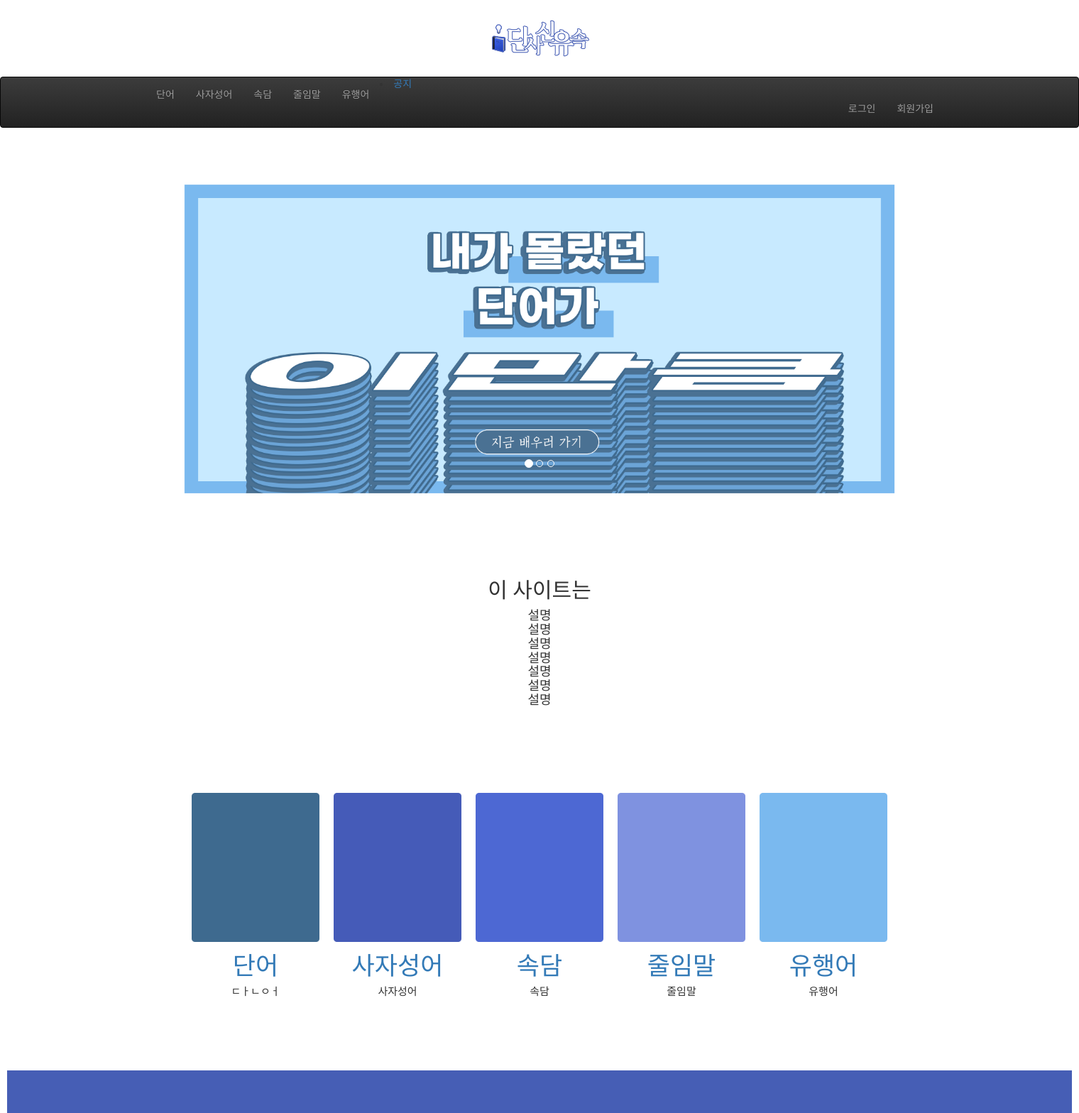
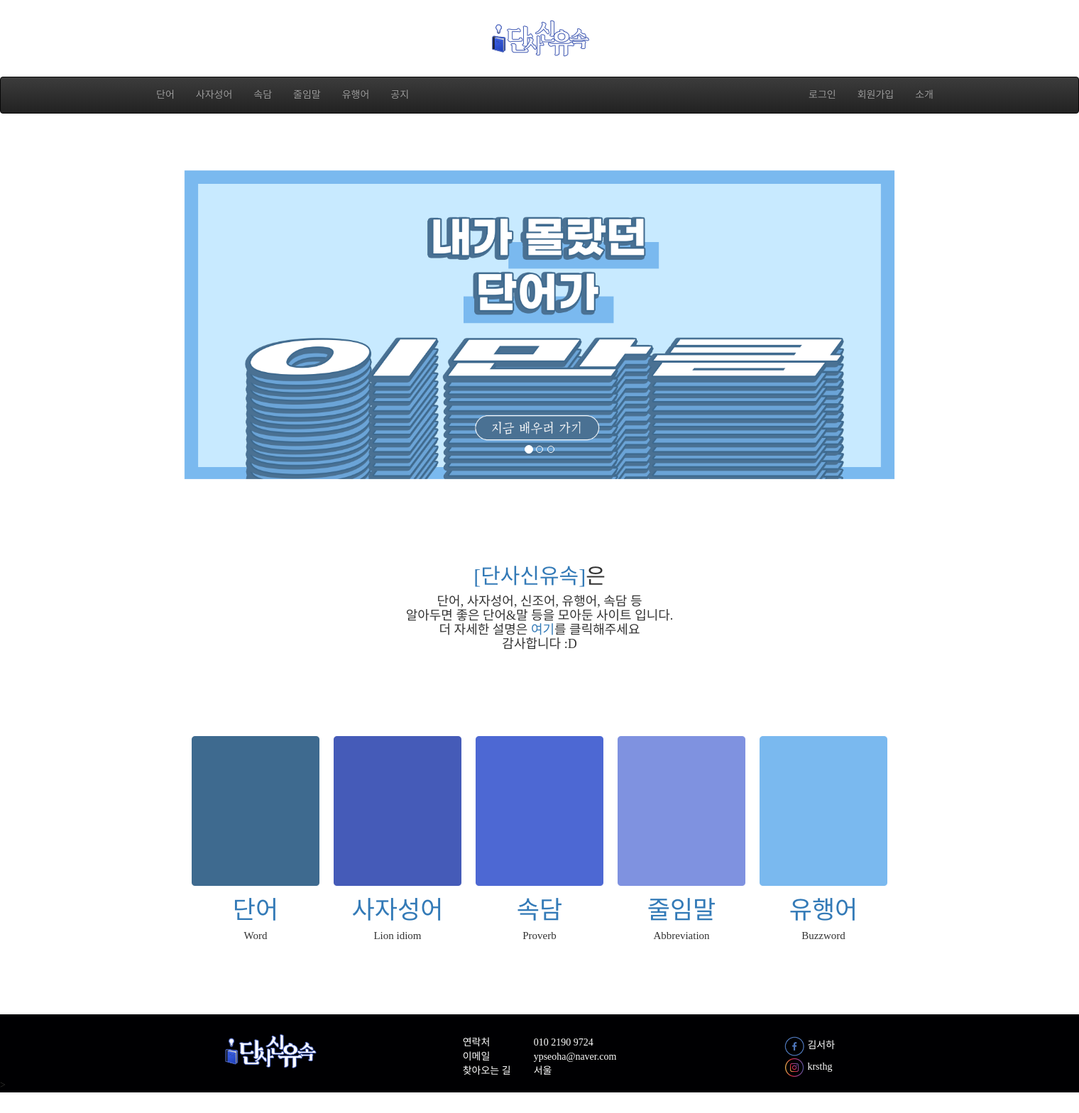
Before and after one commit to krsthg/pythonProject, a Django app: page /index in a window 1520 px wide. Shown: the whole page at 71% size. After the commit the page ends 1539 px from the top, so only its background shows below. Run offline with Django 3.2, Linux system fonts and the light colour scheme; some libraries are stand-ins or nearby versions; some web fonts are replaced.

Commit message:
2021-08-22

```diff
--- a/index/templates/board.html
+++ b/index/templates/board.html
@@ -29,8 +29,7 @@
     <div align="right">
         <a href="write"> <button class="btn btn-outline-info">글쓰기</button></a>
     </div>
-    <table class="table table-striped">
-        <thead>
+    <table class="table table-striped"> <thead>
         <th>번호</th><th>제목</th><th>작성자</th><th>조회수</th>
         </thead>
         <tbody>
@@ -58,6 +57,7 @@
 </table>
         </div>
     </div>
-
+<div  style="background-color:#000002; margin-top:100px">
+{% include "footer.html" %}></div>
 </body>
 </html>
--- a/index/templates/boardview.html
+++ b/index/templates/boardview.html
@@ -27,7 +27,7 @@
         <p> [단사신유속]은 단어, 사자성어, 신조어, 유행어, 속담 등 알아두면 좋은 단어&말 등을 모아둔 사이트 입니다. 이용 방법은 아래와 같습니다.<br><br>
             1. 사이트 이용 전, 로그인혹은 회원가입을 해주세요.<br>
         2. 자신이 찾거나 알고싶은 단어들을 검색하세요.<br>
-        3. 종류별로 나눠져 있어 찾기 쉬우실 겁니다1!<br><br>
+        3. 종류별로 나눠져 있어 찾기 쉬우실 겁니다!<br><br>
             ※문의는 공지 게시판에 있는 2번째 글을 이용해주시길 바랍니다.
             <br><br>
             감사합니다 :D
@@ -36,5 +36,7 @@
 
         <a href="board"><button type="button" class="btn btn-outline-primary">공지 게시판으로 이동</button></a></div>
 </div>
+<div  style="background-color:#000002; margin-top:100px">
+{% include "footer.html" %}></div>
 </body>
 </html>
--- a/index/templates/footer.html
+++ b/index/templates/footer.html
@@ -1,10 +1,57 @@
 <!DOCTYPE html>
 <html lang="en">
 <head>
-    <meta charset="UTF-8">
+        <meta charset="UTF-8">
     <title>Title</title>
+    <link rel="stylesheet" href="https://maxcdn.bootstrapcdn.com/bootstrap/3.3.2/css/bootstrap.min.css">
+    <link rel="stylesheet" href="https://maxcdn.bootstrapcdn.com/bootstrap/3.3.2/css/bootstrap-theme.min.css">
+
+    <!--웹폰트-->
+    <style>
+@font-face {
+    font-family: 'NEXON Lv1 Gothic OTF Bold';
+    src: url('https://cdn.jsdelivr.net/gh/projectnoonnu/noonfonts_20-04@2.1/NEXON Lv1 Gothic OTF Bold.woff') format('woff');
+    font-weight: normal;
+    font-style: normal;
+}
+    *{font-family: 'NEXON Lv1 Gothic OTF Bold'}
+
+    /*캐러셀 버튼의 그라데이션 없애기*/
+    .carousel-control{background: none !important;}
+</style>
 </head>
+{% load static %}
 <body>
+<br>
+<div align="center">
+<div class="container">
+    <div class="col-lg-4" style="color: white">
+       <img src="{% static 'logo.png' %}" style="width:150px;">
+    </div>
+        <div class="col-lg-4"  style="color: white">
+            <table style="margin-top:10px; border-spacing:10px;">
+                <tr>
+                    <td width="100px">연락처  </td> <td>010 2190 9724</td>
+                </tr>
+                <tr>
+                    <td width="100px">이메일</td> <td>ypseoha@naver.com</td>
+                </tr>
+                <tr>
+                    <td width="100px">찾아오는 길</td> <td> 서울</td>
+                </tr>
+            </table>
+    </div>
+        <div class="col-lg-4"  style="color: white">
+            <table style="margin-top:10px; border-spacing:10px;">
+                <tr>
+                    <td><img src="{% static 'sns1.png' %}" style="width:30px"> 김서하 </td> </tr>
+                  <tr>  <td><img src="{% static 'sns2.png' %}" style="width:30px"> krsthg</td> </tr>
+                </tr>
+            </table>
+    </div>
+</div></div>
 
+    <script src="https://code.jquery.com/jquery-3.3.1.min.js"></script>
+    <script src="https://maxcdn.bootstrapcdn.com/bootstrap/3.3.2/js/bootstrap.min.js"></script>
 </body>
 </html>
--- a/index/templates/header.html
+++ b/index/templates/header.html
@@ -44,15 +44,17 @@
                     <li><a href="#">사자성어</a></li>
                     <li><a href="#">속담</a></li>
                     <li><a href="#">줄임말</a></li>
-                    <li><a href="#">유행어</a></li></ul>
+                    <li><a href="#">유행어</a></li>
                     <li><a href="board">공지</a></li></ul>
 
                 <ul class="nav navbar-nav navbar-right">
                     <li><a href="login">로그인</a></li>
-                    <li><a href="join">회원가입</a></li></ul>
+                    <li><a href="join">회원가입</a></li>
+                    <li><a href="intro">소개</a></li></ul>
             </div>
         </div>
     </nav>
 <br><br><br>
+
 </body>
 </html>
--- a/index/templates/index.html
+++ b/index/templates/index.html
@@ -52,14 +52,11 @@
         </a>
     </div><br><br><br><br><br>
     <div align="center">
-    <h2>이 사이트는</h2>
-    <h4>설명<br>
-        설명<br>
-        설명<br>
-        설명<br>
-        설명<br>
-        설명<br>
-        설명<br>
+    <h2><a href="intro">[단사신유속]</a>은</h2>
+    <h4>단어, 사자성어, 신조어, 유행어, 속담 등<br>
+        알아두면 좋은 단어&말 등을 모아둔 사이트 입니다.<br>
+        더 자세한 설명은 <a href="intro">여기</a>를 클릭해주세요<br>
+        감사합니다 :D</h4>
     </h4></div>
 
     <br><br><br><br><br>
@@ -80,18 +77,15 @@
         <td><a href="#">유행어</a></td></tr>
 
         <tr style="font-size:15px; text-align:center">
-        <td>ㄷㅏㄴㅇㅓ</td>
-        <td>사자성어</td>
-        <td>속담</td>
-        <td>줄임말</td>
-        <td>유행어</td></tr>
+        <td>Word</td>
+        <td>Lion idiom</td>
+        <td>Proverb</td>
+        <td>Abbreviation</td>
+        <td>Buzzword</td></tr>
     </table>
 
 
-<br><br><br><br><br>
-
-    <div align="center"><img src="{% static 'l.png' %}"></div>
-    <script src="https://code.jquery.com/jquery-3.3.1.min.js"></script>
-    <script src="https://maxcdn.bootstrapcdn.com/bootstrap/3.3.2/js/bootstrap.min.js"></script>
+<div  style="background-color:#000002; margin-top:100px">
+{% include "footer.html" %}></div>
 </body>
 </html>
--- a/index/templates/join.html
+++ b/index/templates/join.html
@@ -36,9 +36,11 @@
         <input type="password" class = "form-control" placeholder="Password"><br>
         <input type="password" class = "form-control" placeholder="Password check"><br>
         <input type="email" class = "form-control" placeholder="Email"><br>
-        <input type="submit" value="join :D!" class="form-control">
+        <input type="submit" value="join" class="form-control">
     </form>
 </div>
 </div>
+<div  style="background-color:#000002; margin-top:100px">
+{% include "footer.html" %}></div>
 </body>
 </html>
--- a/index/templates/login.html
+++ b/index/templates/login.html
@@ -37,5 +37,7 @@
     </form>
 </div>
 </div>
+<div  style="background-color:#000002; margin-top:100px">
+{% include "footer.html" %}></div>
 </body>
 </html>
--- a/index/templates/write.html
+++ b/index/templates/write.html
@@ -41,6 +41,7 @@
         <div align="right"><input type="submit" value="게시하기" class="btn btn-outline-info">
         <a href="board"><button type="button" class="btn btn-outline-primary">공지 게시판으로 이동</button></a></div>
     </form></div>
-
+<div  style="background-color:#000002; margin-top:100px">
+{% include "footer.html" %}></div>
 </body>
 </html>
--- a/index/urls.py
+++ b/index/urls.py
@@ -7,4 +7,5 @@ urlpatterns = [
 path('board', views.board),
 path('write', views.write),
 path('boardview', views.boardview),
+path('intro', views.intro),
 ]
--- a/index/views.py
+++ b/index/views.py
@@ -19,3 +19,6 @@ def write(request):
 
 def boardview(request):
     return render(request, 'boardview.html')
+
+def intro(request):
+    return render(request, 'intro.html')
```
Also changed, not shown: index/templates/intro.html (added, +59 -0 lines), index/static/intro1.PNG (added), index/static/intro2.jpg (added), index/static/intro3.jpg (added), index/static/sns1.png (added), index/static/sns2.png (added), index/static/sns3.png (added), index/static/sns4.png (added).
